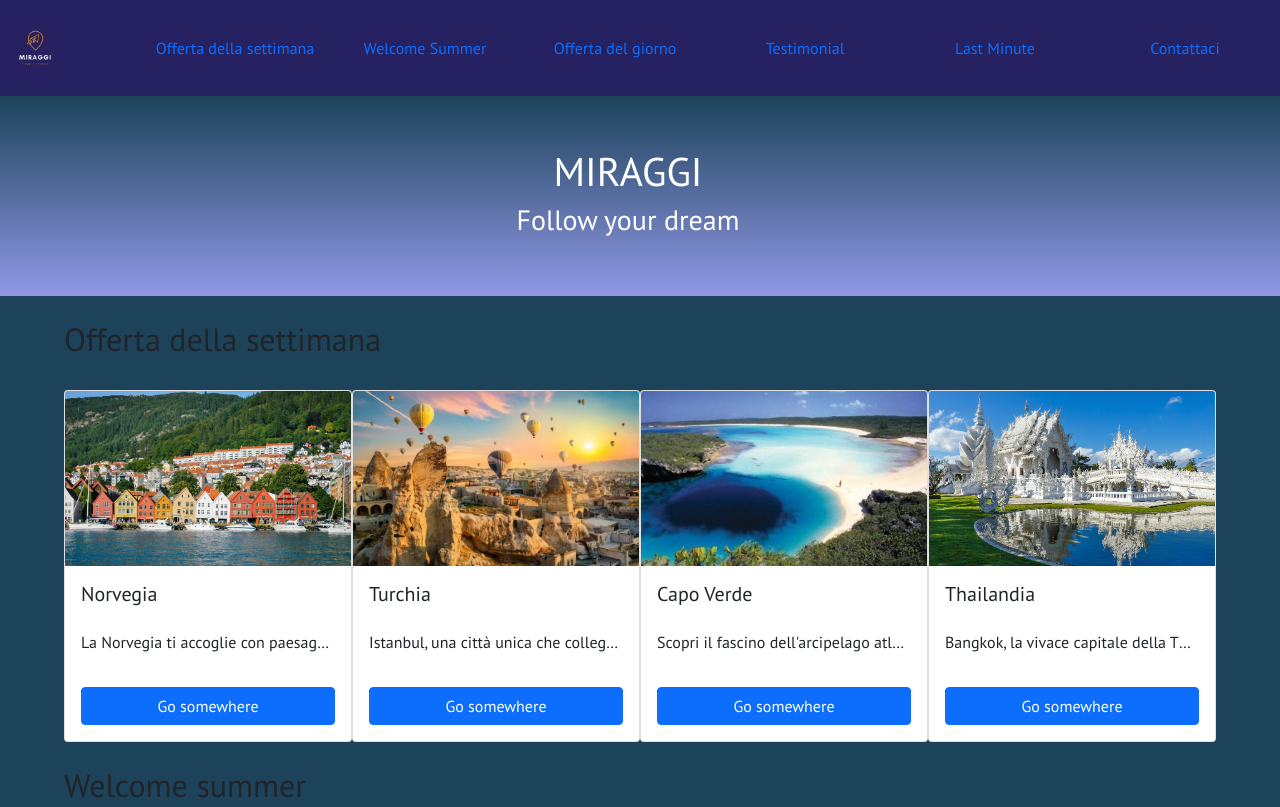
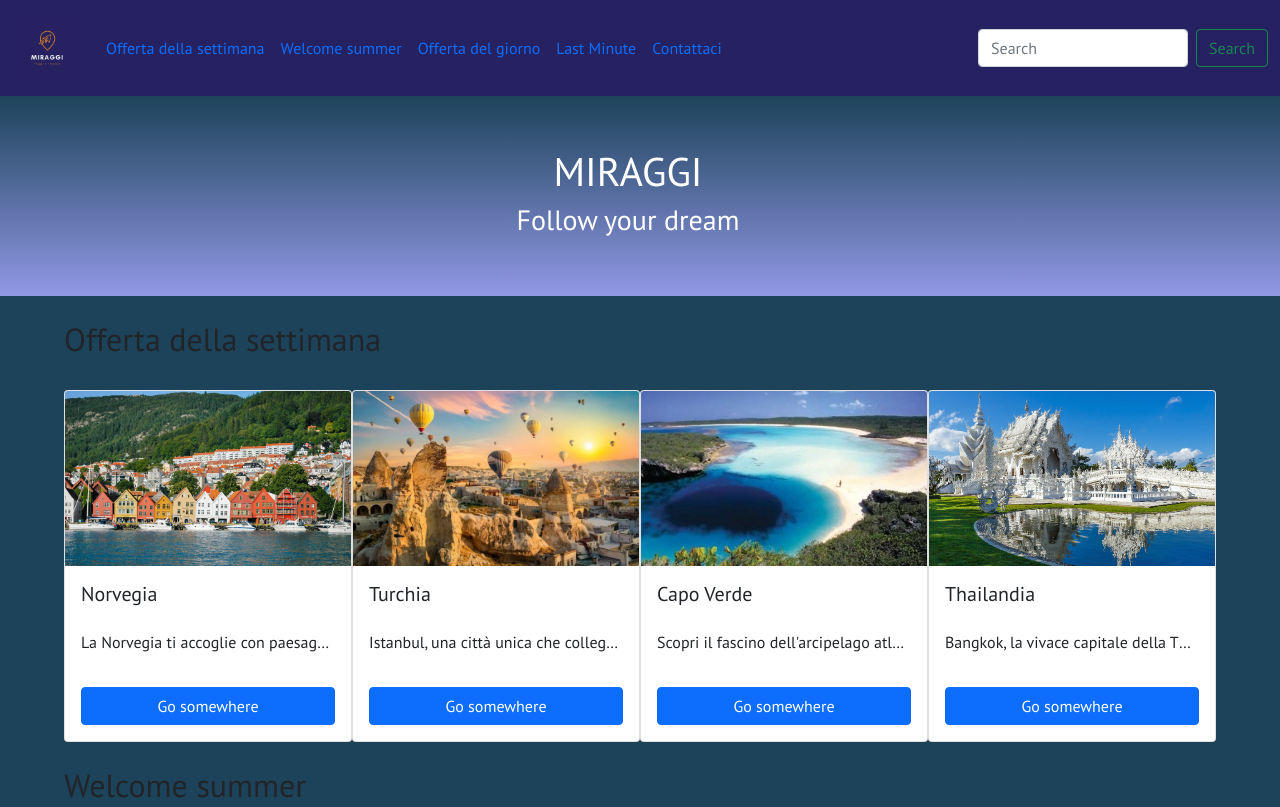
Before and after one commit to Cecios/D9.2, a plain HTML site: page index.html in a window 1280 px wide. Shown: the top 807 px of the page. Drawn offline with nearby package versions, Linux system fonts and the light colour scheme.

Commit message:
commit fix navbar

```diff
--- a/index.html
+++ b/index.html
@@ -10,7 +10,7 @@
 </head>
 <body>
     <header>
-        <nav class="navbar navbar-light">
+        <!-- <nav class="navbar navbar-light">
             <a class="navbar-brand w-auto" href="#">
                 <img src="./assets/1600w-1yHe7RHx8MM.webp" alt="" width="30" height="24">
             </a>
@@ -24,7 +24,40 @@
                 <p class="col-2 mb-0 text-center"><a href="#sez-4" class="text-decoration-none">Contattaci</a></p>
 
             </div>
-        </nav>
+        </nav> -->
+        <nav class="navbar navbar-expand-lg bg-body-tertiary">
+            <div class="container-fluid">
+              <a class="navbar-brand" href="#"><img src="./assets/1600w-1yHe7RHx8MM.webp" alt=""></a>
+              <button class="navbar-toggler" type="button" data-bs-toggle="collapse" data-bs-target="#navbarSupportedContent" aria-controls="navbarSupportedContent" aria-expanded="false" aria-label="Toggle navigation">
+                <span class="navbar-toggler-icon"ò></span>
+              </button>
+              <div class="collapse navbar-collapse" id="navbarSupportedContent">
+                <ul class="navbar-nav me-auto mb-2 mb-lg-0">
+
+                  <li class="nav-item">
+                    <a class="nav-link" href="#sez-1">Offerta della settimana</a>
+                  </li>
+                  <li class="nav-item">
+                    <a class="nav-link" href="#sez-2">Welcome summer</a>
+                  </li>
+                  <li class="nav-item">
+                    <a class="nav-link" href="#sez-3">Offerta del giorno</a>
+                  </li>
+                  <li class="nav-item">
+                    <a class="nav-link" href="#sez-4">Last Minute</a>
+                  </li>
+                  <li class="nav-item">
+                    <a class="nav-link" href="#sez-5">Contattaci</a>
+                  </li>
+
+                </ul>
+                <form class="d-flex" role="search">
+                  <input class="form-control me-2" type="search" placeholder="Search" aria-label="Search">
+                  <button class="btn btn-outline-success" type="submit">Search</button>
+                </form>
+              </div>
+            </div>
+          </nav>
     </header>
 
     <div class="jumbotron d-flex align-items-center w-100 text-center">
@@ -81,6 +114,7 @@
             <br>
             <p>Sede Legale: Via Tiburtina 124, ROMA (RM)</p>
             <p>Telefono/fax: 06 80012345/800 800</p>
+            <div>Email: miraggi@gmail.com</div>
             <div>Social: <ion-icon name="logo-instagram"></ion-icon>
                 <ion-icon name="logo-facebook"></ion-icon></div>
         </footer>
--- a/style.css
+++ b/style.css
@@ -44,5 +44,5 @@ main{
 }
 footer{
     background-color: #262161!important;
-    color: antiquewhite;
+    color: rgba(0, 128, 0, 0.819)
 }
```
